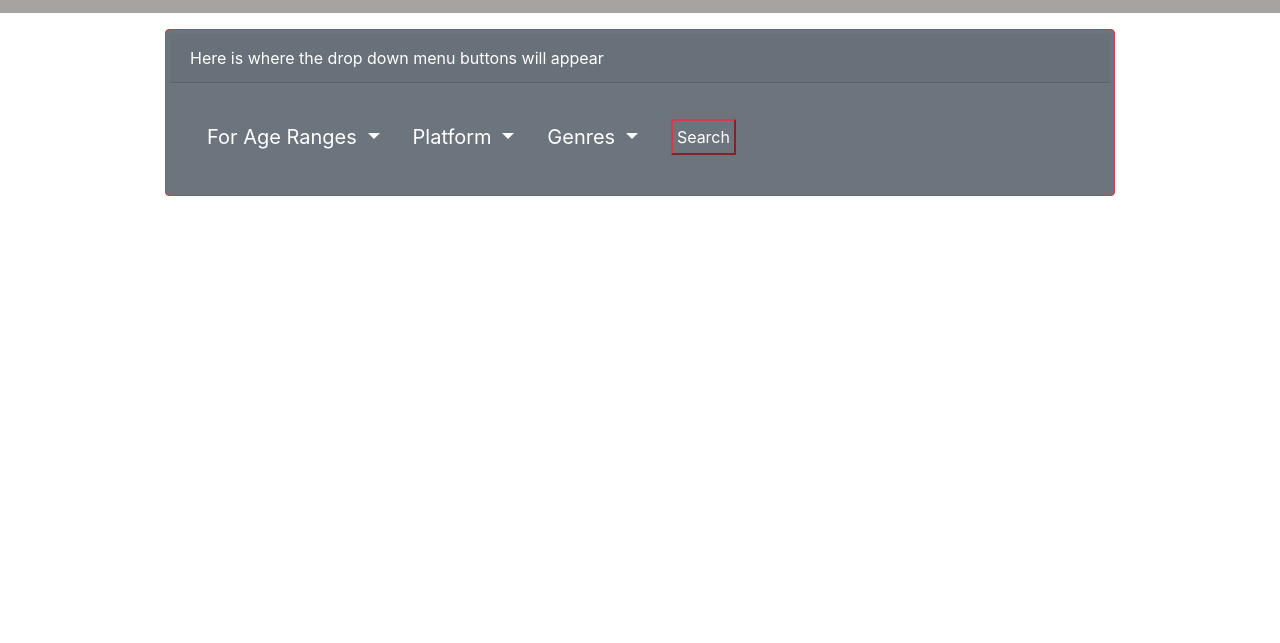
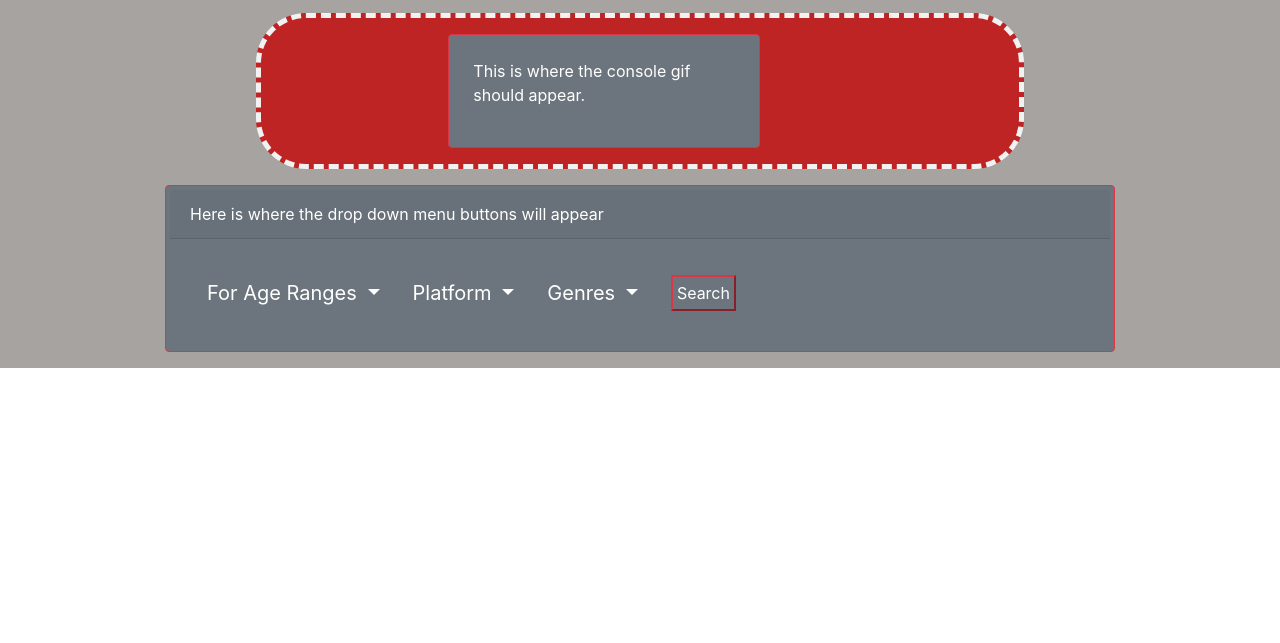
Before and after one commit to Cmoconnor0823/Games-For-All, a plain HTML site: page index.html in a window 1280 px wide. Shown: the part 157-800 px from the top of the page. Drawn offline with nearby package versions, Linux system fonts and the light colour scheme.

Commit message:
Major styling box float issues fixed

```diff
--- a/assets/css/bootstrap/bootstrap-4.3.1-dist/css/style.scss
+++ b/assets/css/bootstrap/bootstrap-4.3.1-dist/css/style.scss
@@ -17,7 +17,7 @@ body{
 
 
     #mainShell{
-
+        position: absolute;
         background-color: map-get($mycolors, main);
         width: 100%;
         height: auto;
--- a/index.html
+++ b/index.html
@@ -13,9 +13,12 @@
     <link rel="stylesheet" type="text/css" href="assets/css/bootstrap/bootstrap-4.3.1-dist/css/style.css">
     <!--Is this the Bootstrap we need???-->
     <link rel="stylesheet" href="https://stackpath.bootstrapcdn.com/bootstrap/4.3.1/css/bootstrap.min.css"
-        integrity="sha384-ggOyR0iXCbMQv3Xipma34MD+dH/1fQ784/j6cY/iJTQUOhcWr7x9JvoRxT2MZw1T" crossorigin="anonymous"></link>
+        integrity="sha384-ggOyR0iXCbMQv3Xipma34MD+dH/1fQ784/j6cY/iJTQUOhcWr7x9JvoRxT2MZw1T" crossorigin="anonymous">
+    </link>
     <!-- This is css for the age verification pop-up/plug-in-->
-    <link rel="stylesheet" href="assets/Html5-sessionStorage-Based-Age-Verification-with-jQuery-Age-Check/dist/agecheck.min.css"></link>
+    <link rel="stylesheet"
+        href="assets/Html5-sessionStorage-Based-Age-Verification-with-jQuery-Age-Check/dist/agecheck.min.css">
+    </link>
     <!--Firebase call starts here-->
     <script src="https://www.gstatic.com/firebasejs/6.2.0/firebase-app.js"></script>
     <script src="https://www.gstatic.com/firebasejs/6.0.4/firebase-database.js"></script>
@@ -39,14 +42,15 @@
     <!--link to our js page-->
     <script src="assets/javascript/videoSearch.js"></script>
     <!-- link to js for pop-up age verification plug-in-->
-    <script src="assets/Html5-sessionStorage-Based-Age-Verification-with-jQuery-Age-Check/dist/jquery.agecheck-min.js"></script>
+    <script
+        src="assets/Html5-sessionStorage-Based-Age-Verification-with-jQuery-Age-Check/dist/jquery.agecheck-min.js"></script>
     <title>Video Search</title>
 </head>
 
 <body>
 
+    <div id="mainShell">
 
-    <div id="mainShell">
         <header id="headBar" class="container">
             <div class="row">
                 <div class="jumbotron mainBox bg-secondary text-white m-3 p-2 col col-lg-12 text-center ">
@@ -56,12 +60,17 @@
                     </div>
                 </div>
             </div>
-        </div>
+        </header>
 
+
+
+
+        <section id="gif" class="container">
             <div class="container">
                 <div class="row justify-content-center">
                     <div class="card-deck">
-                <div class="card bg-secondary border-danger text-white m-3 p-1 col col-lg-9" id="placeholderForGif">
+                        <div class="card bg-secondary border-danger text-white m-3 p-1 col col-lg-9"
+                            id="placeholderForGif">
                             <div class="card-body m-3 p-1">
                                 <p>This is where the console gif should appear.</p>
                                 <div id="age-gifs-appear-here"></div>
@@ -74,7 +83,8 @@
                     </div>
                 </div>
             </div>
-        </div>
+        </section>
+        <section id="menu" class="container"></section>
 
         <div class="container">
             <div class="row justify-content-center">
@@ -126,14 +136,16 @@
                                         <button id="rolePlaying" class="dropdown-item" type="button"
                                             value="role-playing">Role
                                             Playing</button>
-                                    <button id="sport" class="dropdown-item" type="button" value="sport">Sport</button>
+                                        <button id="sport" class="dropdown-item" type="button"
+                                            value="sport">Sport</button>
                                         <button id="adventure" class="dropdown-item" type="button"
                                             value="adventure">Adventure</button>
                                         <button id="arcade" class="dropdown-item" type="button"
                                             value="arcade">Arcade</button>
                                     </div>
                                 </div>
-                            <button id="search" class="text-white bg-secondary border-danger m-3 p-1">Search</button>
+                                <button id="search"
+                                    class="text-white bg-secondary border-danger m-3 p-1">Search</button>
                             </div>
                         </div>
                     </div>
@@ -162,7 +174,9 @@
 
 
 
-        </main>
+                </div>
+            </div>
+        </div>
     </div>
 </body>
 
```
Lines whose indentation alone changed are shown as unchanged.
